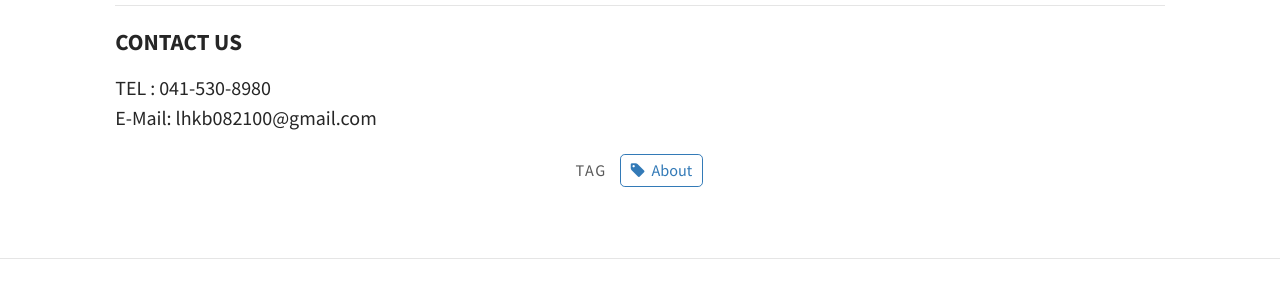
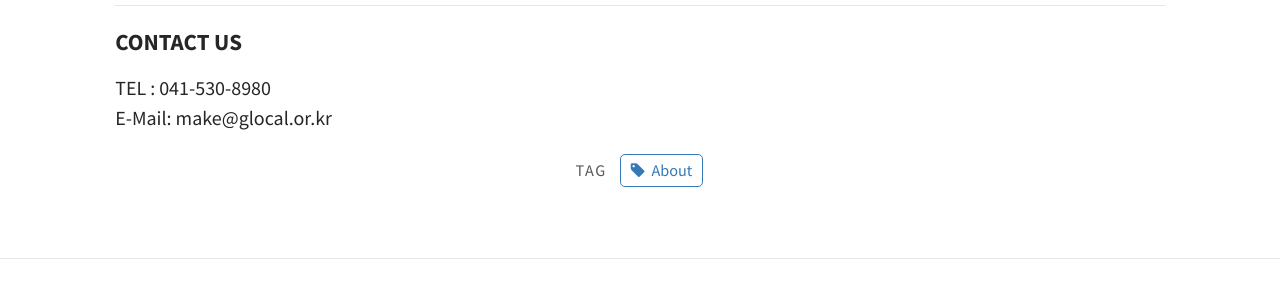
Before and after one commit to glocaldream/glocaldream.github.io, a Jekyll site: the page built from pages/about.md, in a window 1280 px wide. Shown: the part 819-1119 px from the top of the page. Built offline with Jekyll 4.4.1, drawn with Linux system fonts in a browser that asks for light colours.

Commit message:
layout 수정

```diff
--- a/_posts/2020-01-08-github-page.html
+++ b/_posts/2020-01-08-github-page.html
@@ -2,8 +2,10 @@
 layout: post
 title: How to github.io page
 tags: [github]
+author: hahyun
 excerpt_separator: <!--more-->
 ---
+
 <p>안녕하세요 여러분 ~! 😎 오늘은 github page를 만드는 법에 대해서 간단하게 알아볼게요 !</p>
 <!--more-->
 
--- a/pages/about.md
+++ b/pages/about.md
@@ -29,7 +29,7 @@ tags: [About]
 
 #### CONTACT US
 TEL : 041-530-8980
-E-Mail: lhkb082100@gmail.com
+E-Mail: make@glocal.or.kr
 
 
 [드림웨어]:https://dreamware.or.kr/
```
Also changed, not shown: _posts/2019-05-18-color-post.md (+1 -1 lines).
